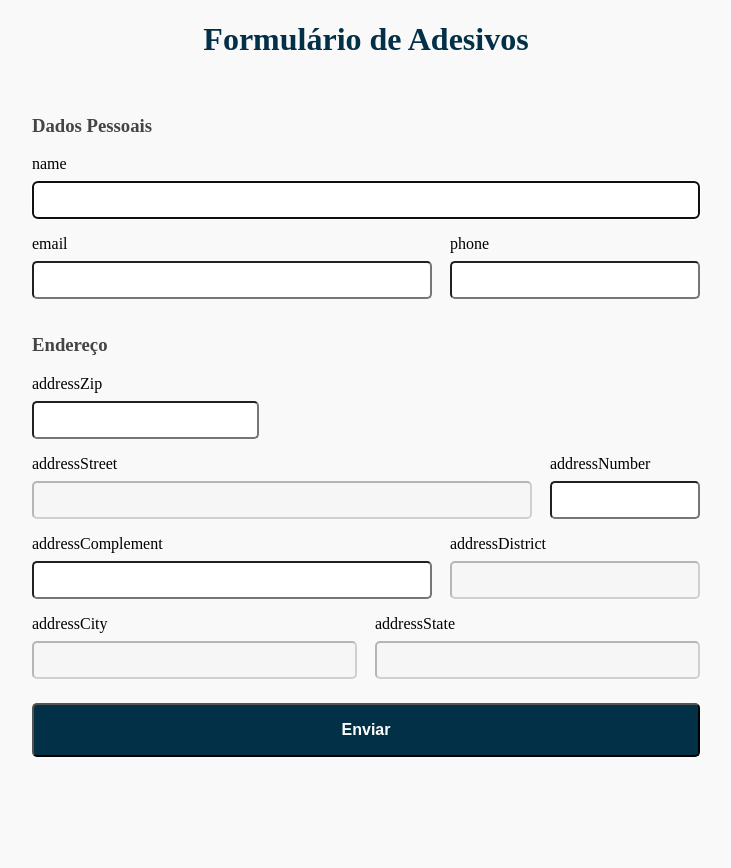
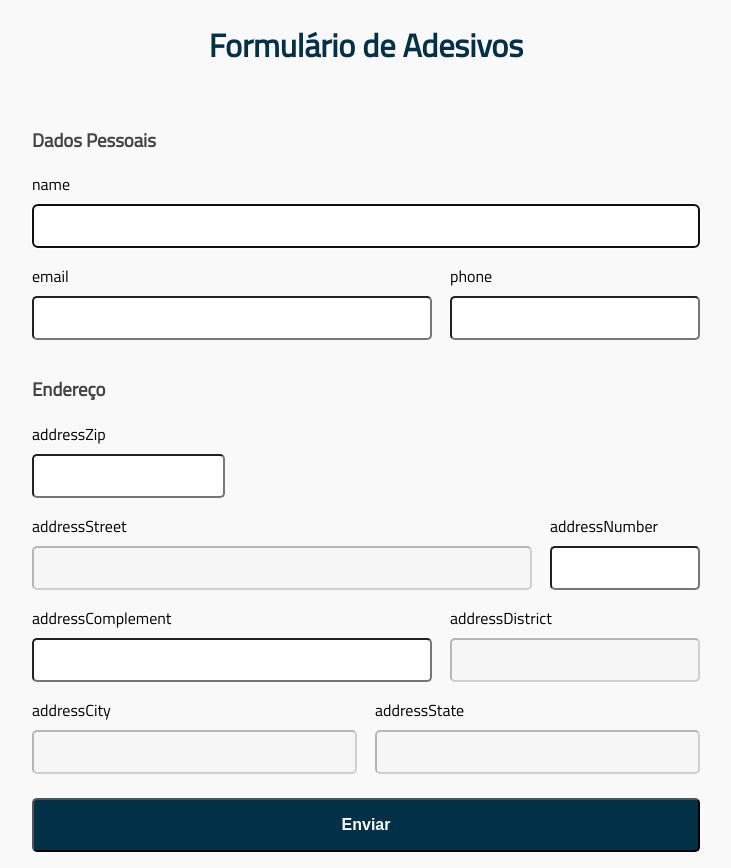
Before and after one commit to carvalho-rafael/stickers-form, a Next.js app: page / in a window 1280 px wide. Shown: the whole page, without its empty margins (274-1005 px from the left). Before the commit the page ends 800 px from the top, so only its background shows below. Built offline with nearby package versions, Linux system fonts and the light colour scheme.

Commit message:
add font-family

```diff
--- a/components/input/styles.ts
+++ b/components/input/styles.ts
@@ -61,6 +61,8 @@
         padding: .5rem;
 
         border-radius: 5px;
+
+        font-family: inherit;
         font-size: inherit;
 
         @media(max-width: 800px) {
--- a/pages/_document.tsx
+++ b/pages/_document.tsx
@@ -1,4 +1,4 @@
-import Document from 'next/document'
+import Document, { Html, Head, Main, NextScript } from 'next/document'
 import { ServerStyleSheet } from 'styled-components'
 
 export default class MyDocument extends Document {
@@ -9,7 +9,7 @@
     try {
       ctx.renderPage = () =>
         originalRenderPage({
-          enhanceApp: (App:any) => (props:any) =>
+          enhanceApp: (App: any) => (props: any) =>
             sheet.collectStyles(<App {...props} />),
         })
 
@@ -27,4 +27,19 @@
       sheet.seal()
     }
   }
+  render() {
+    return (
+      <Html>
+        <Head>
+          <link rel="preconnect" href="https://fonts.gstatic.com" />
+          <link href="https://fonts.googleapis.com/css2?family=Titillium+Web&display=swap" rel="stylesheet" />
+        </Head>
+        <body>
+          <Main />
+          <NextScript />
+        </body>
+
+      </Html>
+    );
+  }
 }
--- a/styles/globalStyle.ts
+++ b/styles/globalStyle.ts
@@ -5,8 +5,7 @@
     body {
     padding: 0;
     margin: 0;
-    font-family: -apple - system, BlinkMacSystemFont, Segoe UI, Roboto, Oxygen,
-        Ubuntu, Cantarell, Fira Sans, Droid Sans, Helvetica Neue, sans - serif;
+    font-family: 'Titillium Web', sans-serif;
     width: 100%;
     color: #000;
     background: #F9F9F9;
```
